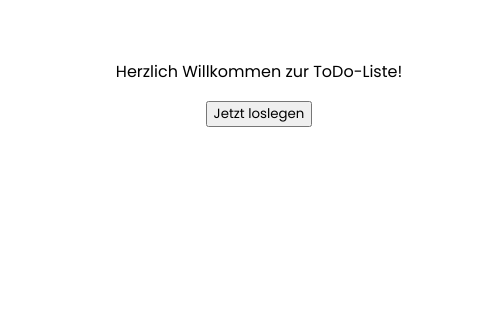
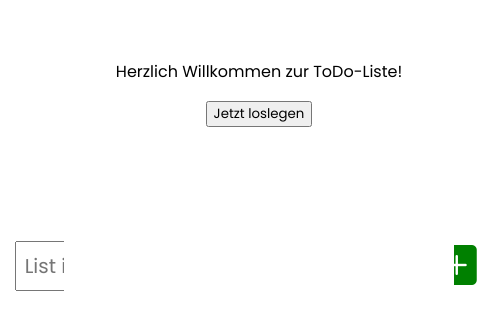
Before and after one commit to BADAKAA/dhbw-todo, a React (Create React App) app: page / in a window 390 px wide. Shown: the top 330 px of the page, 477 px wide, since content can reach past the window. Built offline with nearby package versions, Linux system fonts and the light colour scheme.

Commit message:
style list maker

```diff
--- a/src/components/input/inputComponent.js
+++ b/src/components/input/inputComponent.js
@@ -13,9 +13,9 @@ export function InputComponent({updateList}) {
         setValue("")
     }
     return (
-        <div>
+        <div className="inputComponent">
             <input  value={inputValue} placeholder="List item text..." onChange={onChange} type="text" />
-            <button className="add-item-button" onClick={addItem}>+</button>
+            <i className="bi bi-plus-square-fill" onClick={addItem}></i>
         </div>
     )
 }
--- a/src/components/input/inputComponent.scss
+++ b/src/components/input/inputComponent.scss
@@ -1,5 +1,16 @@
-input {
-    margin-top: 1rem;
-    padding: 0.5rem;
-    outline: none;
+.inputComponent {
+    display: flex;
+    justify-content: center;
+    align-items: center;
+    input {
+        font-size: 1.25rem;
+        padding: 0.5rem;
+        outline: none;
+        min-width: clamp(50px,50vw,1000px)
+    }
+    i {
+        color: green;
+        font-size: 2.5rem;
+        margin-left: 1rem;
+    }
 }
--- a/src/components/listMaker/listMakerComponent.js
+++ b/src/components/listMaker/listMakerComponent.js
@@ -8,8 +8,10 @@ export function ListMakerComponent() {
   const [listContent, setListContent] = useState([]);
   return (
     <div className="listMakerComponent">
+        <div className="editor">
+      <ResetComponent emptyListeninhalt={setListContent} />
       <InputComponent updateList={setListContent} />
-      <ResetComponent emptyListeninhalt={setListContent} />
+        </div>
       <ListComponent list={listContent} />
     </div>
   );
--- a/src/components/listMaker/listMakerComponent.scss
+++ b/src/components/listMaker/listMakerComponent.scss
@@ -2,7 +2,20 @@
     h1 {
         color: green;
     }
-
+    .editor {
+        width: 100%;
+        display: flex;
+        justify-content: center;
+        align-items: center;
+    }
+    .reset-button {
+        font-size: 1.5rem;
+        margin: 0;
+        margin-right: 1rem;
+        color: white;
+        font-weight: 600;
+        background-color: darkred;
+    }
 
     .add-item-button {
         color: darkgreen;
--- a/src/index.scss
+++ b/src/index.scss
@@ -1,3 +1,6 @@
+// Bootstrap Icons
+@import url("https://cdn.jsdelivr.net/npm/bootstrap-icons@1.5.0/font/bootstrap-icons.css");
+//Google Fonts
 @import url('https://fonts.googleapis.com/css2?family=Raleway:ital,wght@0,100;0,200;0,300;0,400;0,500;0,600;0,700;0,800;0,900;1,100;1,200;1,300;1,400;1,500;1,600;1,700;1,800;1,900&display=swap');
 @import url('https://fonts.googleapis.com/css2?family=Poppins:ital,wght@0,100;0,200;0,300;0,400;0,500;0,600;0,700;0,800;0,900;1,100;1,200;1,300;1,400;1,500;1,600;1,700;1,800;1,900&display=swap');
 
```
Also changed, not shown: src/components/list/listComponent.js (line endings or trailing spaces).
